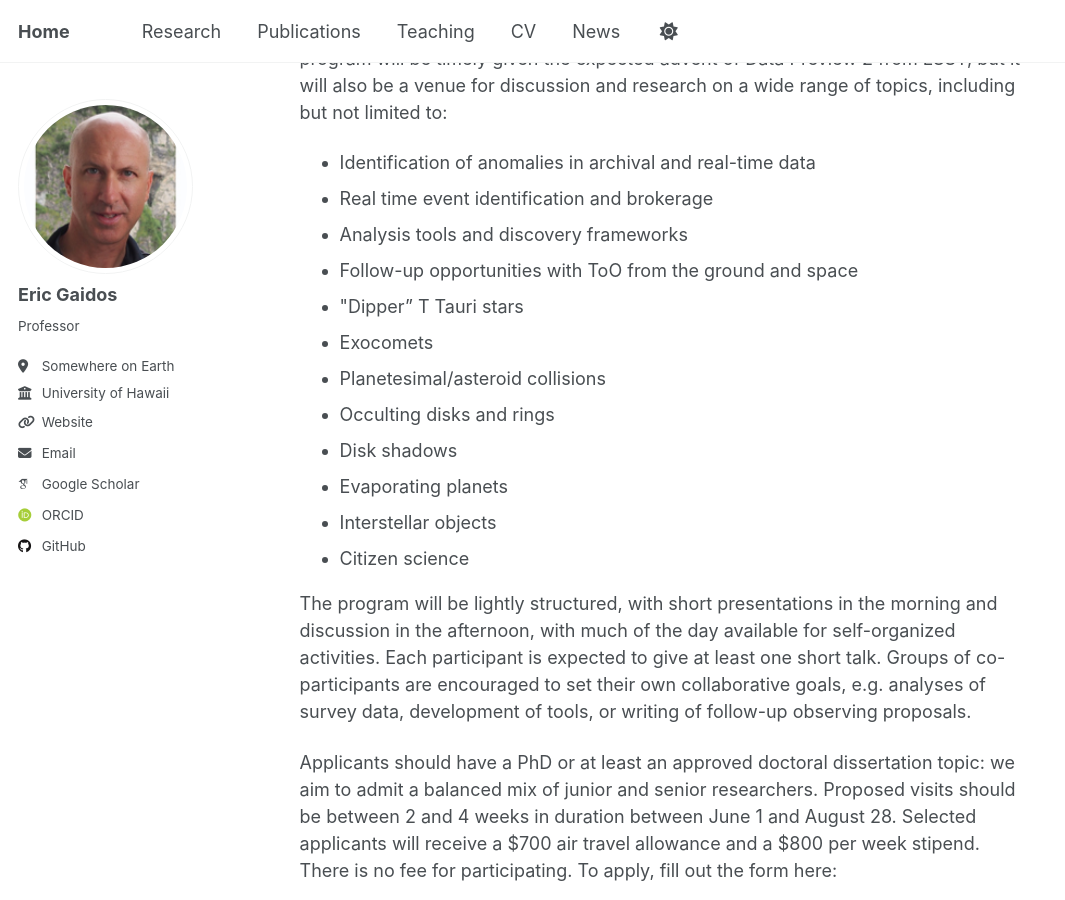
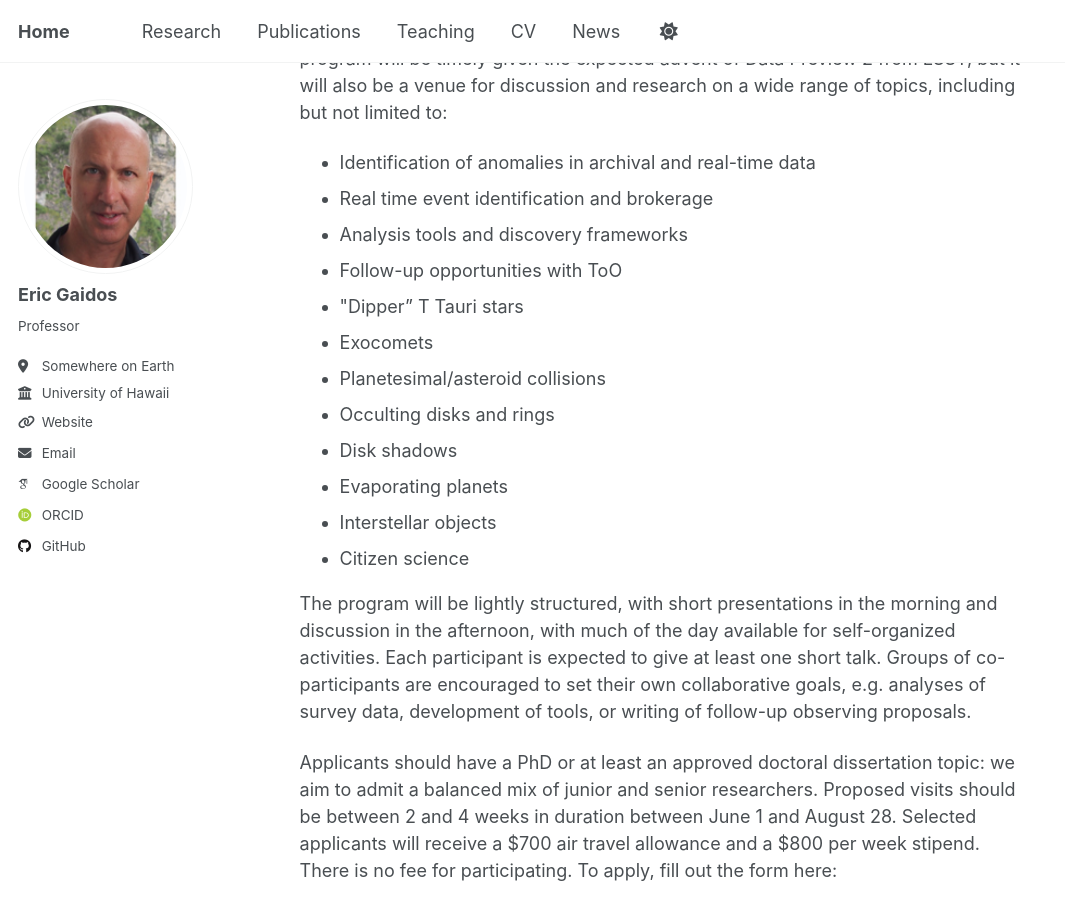
Before and after one commit to egaidos/egaidos.github.io, a Jekyll site: the page built from epseta.md, in a window 1280 px wide and 900 px high, scrolled down 840 px. Shown: the whole window, without its empty margins (0-1065 px from the left). Built offline with Jekyll 4.4.1, drawn with Linux system fonts in a browser that asks for light colours; some web fonts are replaced; our own code applies the rules of GitHub Pages for plain Markdown files; a style sheet for code colours, icons or effects is not loaded.

Commit message:
Update epseta.md

```diff
--- a/epseta.md
+++ b/epseta.md
@@ -28,7 +28,7 @@
 <li>Identification of anomalies in archival and real-time data</li>
 <li>Real time event identification and brokerage</li>
 <li>Analysis tools and discovery frameworks</li>
-<li>Follow-up opportunities with ToO from the ground and space</li>
+<li>Follow-up opportunities with ToO</li>
 <li>"Dipper” T Tauri stars</li>
 <li>Exocomets</li>
 <li>Planetesimal/asteroid collisions</li>
```
